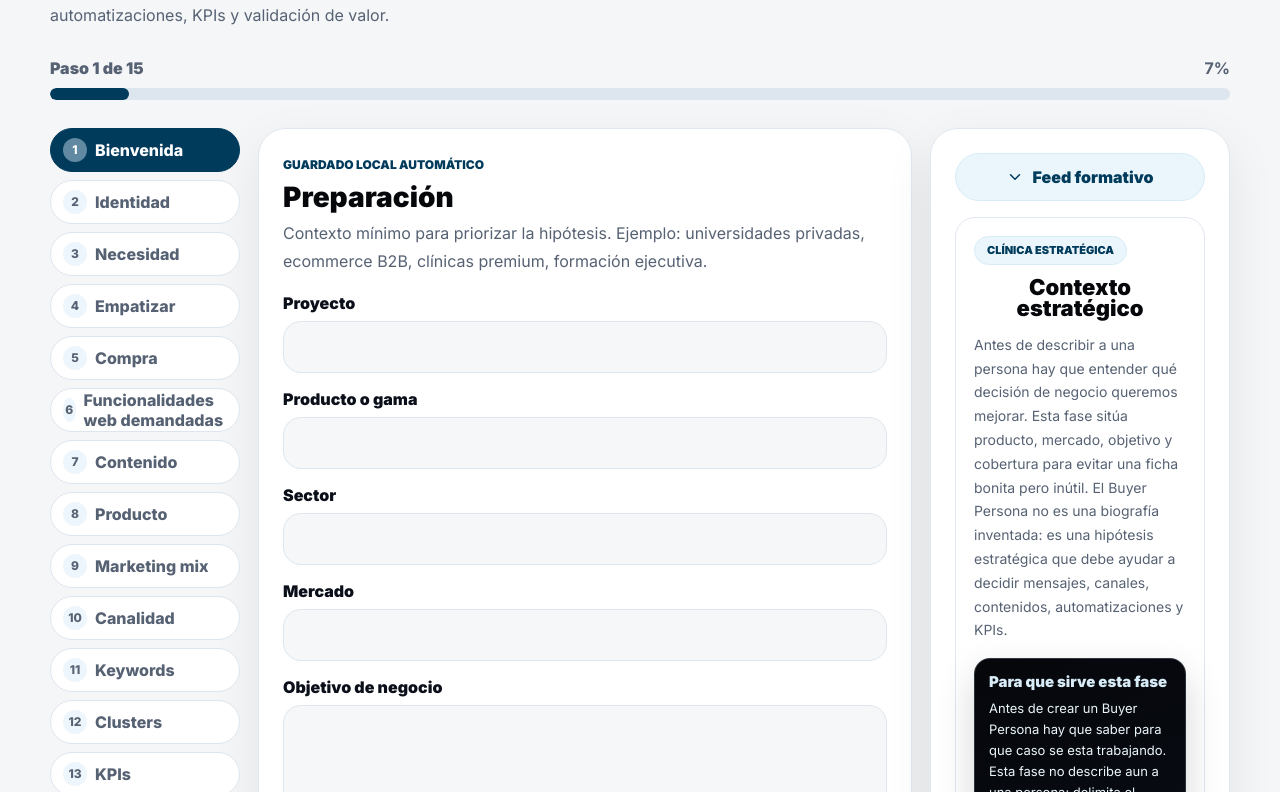
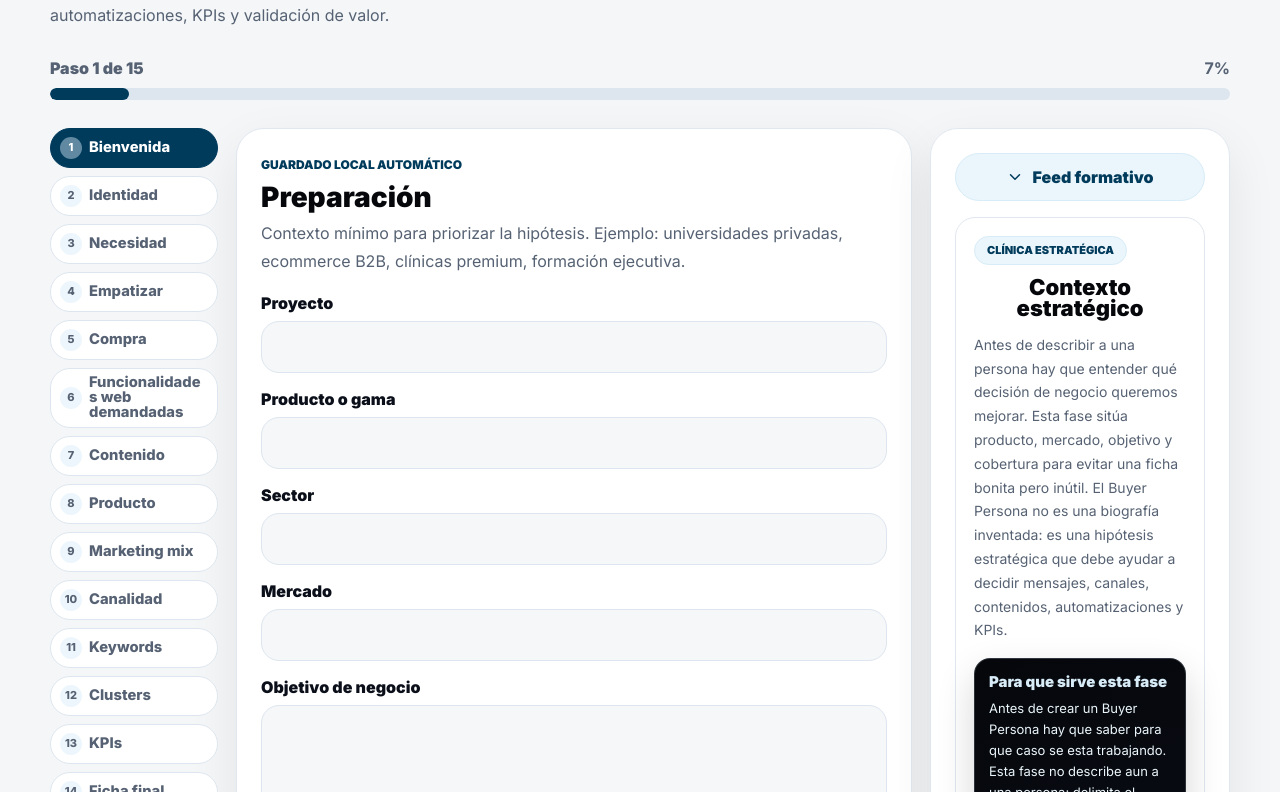
Before and after one commit to docr-ROI-diagostic-ecuacion-KAI/BuyerPersona, a React (Vite) app: page / in a window 1280 px wide. Shown: the part 928-1720 px from the top of the page. Built offline with nearby package versions, Linux system fonts and the light colour scheme.

Commit message:
Añadir otros dinamico y compactar indice lateral

```diff
--- a/src/channel-taxonomy-spanish.ts
+++ b/src/channel-taxonomy-spanish.ts
@@ -1,4 +1,6 @@
 import { usePersonaStore } from "./store";
+
+const styleId = "docroi-channel-taxonomy-spanish-style";
 
 const taxonomy = {
   terminals: [
@@ -23,7 +25,7 @@ const taxonomy = {
     "Blog",
     "Buscadores",
     "Redes sociales",
-    "Mensajería",
+    "Mensajeria",
     "Podcast",
     "Streaming",
     "Apps",
@@ -31,10 +33,11 @@ const taxonomy = {
     "Eventos digitales",
     "Eventos presenciales",
     "Comunidades digitales",
-    "Programas de fidelización",
+    "Programas de fidelizacion",
     "Ferias / Eventos comerciales",
     "Mass media digital",
     "Plataformas audiovisuales",
+    "Otros",
   ],
   supports: [
     "LinkedIn",
@@ -48,12 +51,12 @@ const taxonomy = {
     "Discord",
     "Twitch",
     "Spotify",
-    "El País",
+    "El Pais",
     "Newsletter",
     "Landing",
     "Blog",
     "ElPais.com",
-    "Expansión",
+    "Expansion",
     "Forbes",
     "Webinar",
     "Marketplace",
@@ -62,18 +65,18 @@ const taxonomy = {
   ],
   channelFormats: [
     "post",
-    "artículo",
+    "articulo",
     "newsletter",
     "CTA",
     "secuencia automatizada",
     "reel",
     "short",
-    "vídeo largo",
+    "video largo",
     "carrusel",
-    "infografía",
+    "infografia",
     "Folletos",
     "Anuncios en prensa",
-    "Cuñas de radio",
+    "Cunas de Radio",
     "podcast",
     "webinar",
     "demo",
@@ -82,11 +85,11 @@ const taxonomy = {
     "comparativa",
     "FAQ",
     "landing",
-    "gamificación",
+    "gamificacion",
     "banner",
     "display",
     "encuesta",
-    "guía PDF",
+    "guia PDF",
     "Otros",
   ],
   intentions: [
@@ -106,6 +109,7 @@ const taxonomy = {
     "recomendar",
     "seguimiento",
     "fidelizar",
+    "Otros",
   ],
 } as const;
 
@@ -113,6 +117,84 @@ type ChannelKey = keyof typeof taxonomy;
 
 let scheduled = false;
 let normalizing = false;
+
+function installStyles() {
+  if (document.getElementById(styleId)) return;
+  const style = document.createElement("style");
+  style.id = styleId;
+  style.textContent = `
+    .builder-grid {
+      grid-template-columns: minmax(142px, 168px) minmax(0, 1fr) minmax(260px, 300px) !important;
+      column-gap: 18px !important;
+    }
+    .step-list {
+      min-width: 0 !important;
+      overflow: hidden !important;
+    }
+    .step-list button {
+      width: 100% !important;
+      min-width: 0 !important;
+      min-height: 40px !important;
+      padding: 6px 9px !important;
+      gap: 7px !important;
+      border-radius: 20px !important;
+      font-size: clamp(14px, 1.15vw, 21px) !important;
+      line-height: 1.05 !important;
+      white-space: normal !important;
+      overflow-wrap: anywhere !important;
+      word-break: normal !important;
+    }
+    .step-list button span {
+      flex: 0 0 22px !important;
+      width: 22px !important;
+      height: 22px !important;
+      font-size: 11px !important;
+    }
+    .docroi-channel-other-box {
+      display: grid;
+      grid-template-columns: minmax(0, 1fr) auto;
+      gap: 8px;
+      align-items: center;
+      margin-top: 3px;
+    }
+    .docroi-channel-other-box input {
+      min-height: 42px;
+      border: 1px solid #dbe7ef;
+      border-radius: 14px;
+      background: #f8fafc;
+      color: #0f172a;
+      padding: 10px 12px;
+      font-size: 13px;
+      font-weight: 750;
+    }
+    .docroi-channel-other-box button {
+      min-height: 42px;
+      border: 0;
+      border-radius: 999px;
+      background: #003b5c;
+      color: #fff;
+      padding: 0 14px;
+      font-size: 12px;
+      font-weight: 950;
+      cursor: pointer;
+    }
+    .docroi-channel-other-hint {
+      margin: -3px 0 0 !important;
+      color: #64748b !important;
+      font-size: 12px !important;
+      line-height: 1.35 !important;
+    }
+    @media (max-width: 1040px) {
+      .builder-grid { grid-template-columns: 1fr !important; }
+      .step-list { overflow: visible !important; }
+      .step-list button { border-radius: 999px !important; }
+    }
+    @media (max-width: 680px) {
+      .docroi-channel-other-box { grid-template-columns: 1fr; }
+    }
+  `;
+  document.head.appendChild(style);
+}
 
 function isEnglishMode() {
   const url = new URL(window.location.href);
@@ -144,29 +226,54 @@ function selectedFor(key: ChannelKey) {
 }
 
 function setValues(key: ChannelKey, values: string[]) {
-  usePersonaStore.getState().update(key as any, values as any);
+  usePersonaStore.getState().update(key as any, Array.from(new Set(values.filter(Boolean))) as any);
+}
+
+function normalizeValue(value: string) {
+  const map: Record<string, string> = {
+    "calculadora ROI": "gamificacion",
+    "gamificación": "gamificacion",
+    "infografía": "infografia",
+    "infografia": "infografia",
+    "guía PDF": "guia PDF",
+    "guia PDF": "guia PDF",
+    "Mensajería": "Mensajeria",
+    "Mensajeria": "Mensajeria",
+    "Programas de fidelización": "Programas de fidelizacion",
+    "Programas de fidelizacion": "Programas de fidelizacion",
+    "El País": "El Pais",
+    "El Pais": "El Pais",
+    "Expansión": "Expansion",
+    "Expansion": "Expansion",
+    "artículo": "articulo",
+    "articulo": "articulo",
+    "vídeo largo": "video largo",
+    "video largo": "video largo",
+    "Cuñas de radio": "Cunas de Radio",
+    "Cuñas de Radio": "Cunas de Radio",
+    "Cunas de Radio": "Cunas de Radio",
+    "Prensa digital": "Prensa / Revistas",
+    "Comunidades": "Comunidades digitales",
+    "evento presencial": "eventos",
+    "Eventos": "eventos",
+  };
+  return map[value] || value;
 }
 
 function normalizeStoredValues() {
   if (!isActive() || normalizing) return;
   normalizing = true;
   (Object.keys(taxonomy) as ChannelKey[]).forEach((key) => {
-    const allowed = new Set<string>(taxonomy[key]);
-    const next = selectedFor(key)
-      .map((value) => {
-        if (value === "calculadora ROI") return "gamificación";
-        if (value === "infografia") return "infografía";
-        if (value === "guia PDF") return "guía PDF";
-        if (value === "Mensajeria") return "Mensajería";
-        if (value === "Prensa digital") return "Prensa / Revistas";
-        if (value === "evento presencial") return "eventos";
-        return value;
-      })
-      .filter((value) => allowed.has(value));
-
-    if (JSON.stringify(next) !== JSON.stringify(selectedFor(key))) setValues(key, Array.from(new Set(next)));
+    const next = selectedFor(key).map(normalizeValue);
+    if (JSON.stringify(next) !== JSON.stringify(selectedFor(key))) setValues(key, next);
   });
   normalizing = false;
+}
+
+function optionsFor(key: ChannelKey) {
+  const base = [...taxonomy[key]] as string[];
+  const custom = selectedFor(key).map(normalizeValue).filter((value) => value && !base.includes(value));
+  return [...base, ...custom];
 }
 
 function patchGroup(section: HTMLElement) {
@@ -176,14 +283,30 @@ function patchGroup(section: HTMLElement) {
   const grid = section.querySelector<HTMLElement>(".docroi-channel-chip-grid");
   if (!grid) return;
 
-  const selected = new Set(selectedFor(key));
-  const signature = JSON.stringify({ key, selected: Array.from(selected), options: taxonomy[key] });
-  if (grid.dataset.docroiSpanishTaxonomy === signature) return;
+  const selected = new Set(selectedFor(key).map(normalizeValue));
+  const options = optionsFor(key);
+  const showOther = selected.has("Otros");
+  const signature = JSON.stringify({ key, selected: Array.from(selected), options });
+  if (grid.dataset.docroiSpanishTaxonomy !== signature) {
+    grid.dataset.docroiSpanishTaxonomy = signature;
+    grid.innerHTML = options
+      .map((option) => `<button type="button" class="docroi-channel-chip ${selected.has(option) ? "selected" : ""}" data-channel-taxonomy-key="${key}" data-channel-taxonomy-value="${escapeHtml(option)}">${escapeHtml(option)}</button>`)
+      .join("");
+  }
 
-  grid.dataset.docroiSpanishTaxonomy = signature;
-  grid.innerHTML = taxonomy[key]
-    .map((option) => `<button type="button" class="docroi-channel-chip ${selected.has(option) ? "selected" : ""}" data-channel-taxonomy-key="${key}" data-channel-taxonomy-value="${escapeHtml(option)}">${escapeHtml(option)}</button>`)
-    .join("");
+  let otherBox = section.querySelector<HTMLElement>(".docroi-channel-other-wrap");
+  if (showOther && !otherBox) {
+    section.insertAdjacentHTML("beforeend", `
+      <div class="docroi-channel-other-wrap" data-channel-other-wrap="${key}">
+        <div class="docroi-channel-other-box">
+          <input type="text" data-channel-other-input="${key}" placeholder="Escribe otra etiqueta y pulsa Enter" />
+          <button type="button" data-channel-other-add="${key}">Añadir</button>
+        </div>
+        <p class="docroi-channel-other-hint">Puedes crear tantas etiquetas propias como necesites. Se guardan como parte del Buyer Persona.</p>
+      </div>
+    `);
+  }
+  if (!showOther && otherBox) otherBox.remove();
 }
 
 function patchRoute() {
@@ -192,7 +315,7 @@ function patchRoute() {
   cards.forEach((card, index) => {
     const key = routeKeys[index];
     if (!key) return;
-    const value = selectedFor(key)[0] || ["terminal pendiente", "medio pendiente", "soporte pendiente", "formato pendiente"][index];
+    const value = selectedFor(key).filter((item) => item !== "Otros")[0] || ["terminal pendiente", "medio pendiente", "soporte pendiente", "formato pendiente"][index];
     const strong = card.querySelector("strong");
     if (strong && strong.textContent !== value) strong.textContent = value;
   });
@@ -200,9 +323,20 @@ function patchRoute() {
 
 function patchFeedText() {
   document.querySelectorAll<HTMLElement>(".docroi-channel-feed article, .docroi-channel-feed .feed-dark, .docroi-channel-feed p").forEach((node) => {
-    if (!node.textContent?.includes("calculadora ROI")) return;
-    node.innerHTML = node.innerHTML.replace(/calculadora ROI/g, "gamificación");
+    if (!node.textContent?.match(/calculadora ROI|gamificación|Cuñas de radio|guía PDF/)) return;
+    node.innerHTML = node.innerHTML
+      .replace(/calculadora ROI/g, "gamificacion")
+      .replace(/gamificación/g, "gamificacion")
+      .replace(/Cuñas de radio/g, "Cunas de Radio")
+      .replace(/guía PDF/g, "guia PDF");
   });
+}
+
+function addOtherValue(key: ChannelKey, raw: string) {
+  const value = normalizeValue(raw.trim());
+  if (!value || value === "Otros") return;
+  const current = selectedFor(key).map(normalizeValue);
+  setValues(key, [...current, "Otros", value]);
 }
 
 function bindClicks() {
@@ -213,17 +347,44 @@ function bindClicks() {
       event.preventDefault();
       event.stopPropagation();
       const key = button.dataset.channelTaxonomyKey as ChannelKey;
-      const value = button.dataset.channelTaxonomyValue || "";
-      const current = selectedFor(key);
+      const value = normalizeValue(button.dataset.channelTaxonomyValue || "");
+      const current = selectedFor(key).map(normalizeValue);
       const next = current.includes(value) ? current.filter((item) => item !== value) : [...current, value];
       setValues(key, next);
       window.setTimeout(schedule, 0);
     }, true);
   });
+
+  document.querySelectorAll<HTMLInputElement>("[data-channel-other-input]").forEach((input) => {
+    if (input.dataset.docroiBound === "1") return;
+    input.dataset.docroiBound = "1";
+    input.addEventListener("keydown", (event) => {
+      if (event.key !== "Enter") return;
+      event.preventDefault();
+      const key = input.dataset.channelOtherInput as ChannelKey;
+      addOtherValue(key, input.value);
+      input.value = "";
+      window.setTimeout(schedule, 0);
+    });
+  });
+
+  document.querySelectorAll<HTMLButtonElement>("[data-channel-other-add]").forEach((button) => {
+    if (button.dataset.docroiBound === "1") return;
+    button.dataset.docroiBound = "1";
+    button.addEventListener("click", (event) => {
+      event.preventDefault();
+      const key = button.dataset.channelOtherAdd as ChannelKey;
+      const input = document.querySelector<HTMLInputElement>(`[data-channel-other-input="${key}"]`);
+      addOtherValue(key, input?.value || "");
+      if (input) input.value = "";
+      window.setTimeout(schedule, 0);
+    });
+  });
 }
 
 function patch() {
   scheduled = false;
+  installStyles();
   if (!isActive()) return;
   normalizeStoredValues();
   document.querySelectorAll<HTMLElement>(".docroi-channel-group").forEach(patchGroup);
@@ -240,6 +401,7 @@ function schedule() {
 
 if (typeof window !== "undefined") {
   window.addEventListener("DOMContentLoaded", () => {
+    installStyles();
     schedule();
     const root = document.getElementById("root");
     if (root) new MutationObserver(schedule).observe(root, { childList: true, subtree: true, characterData: true });
```
